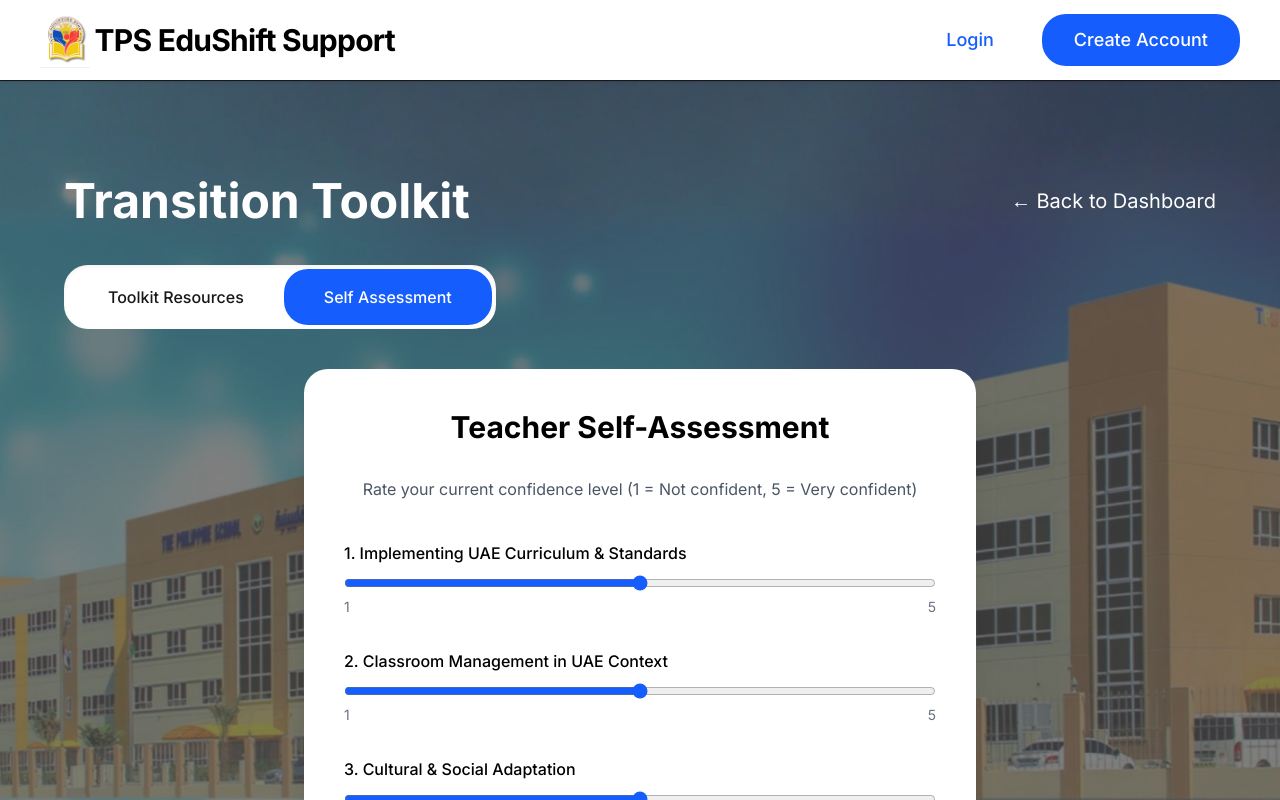
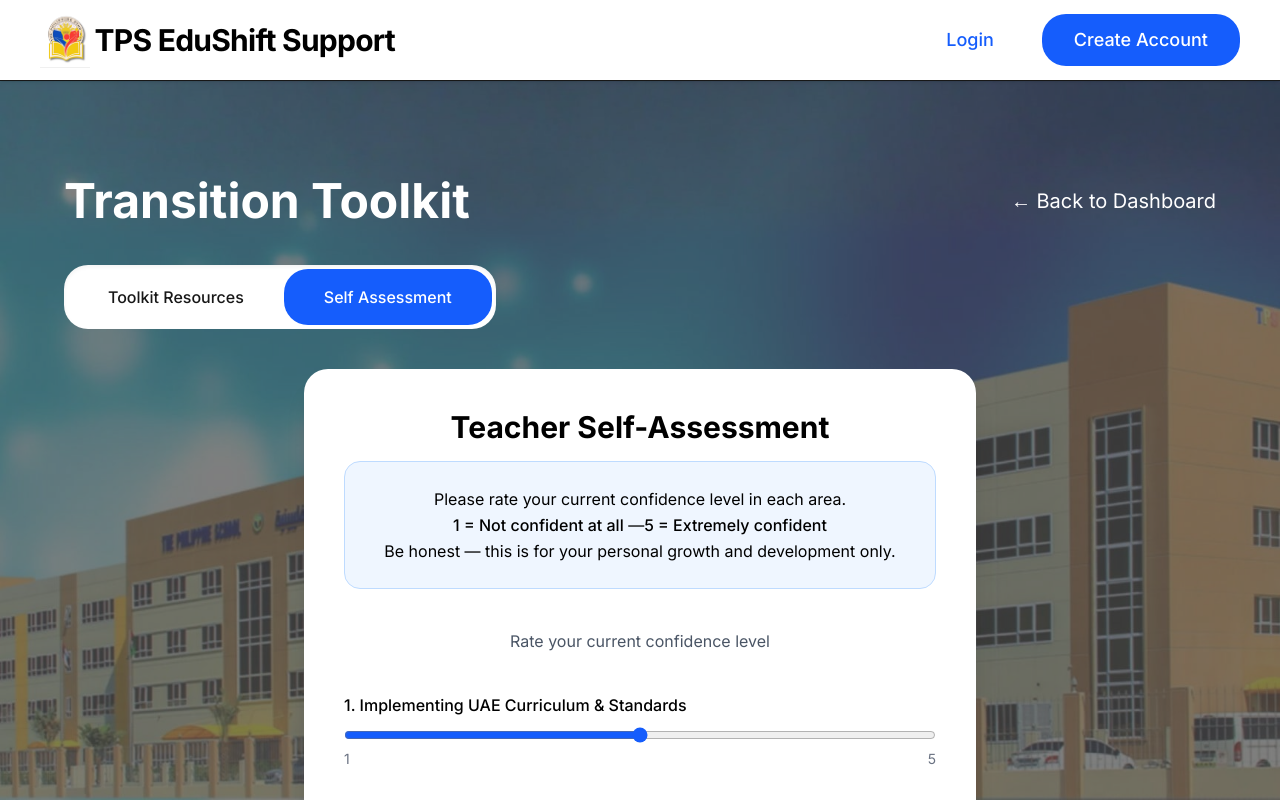
Before and after one commit to aemlsu/capstone-website, a Next.js app: page /dashboard/teacher/toolkit in a window 1280 px wide. Both pictures are taken after a click on the button "Self Assessment". Shown: the top 800 px of the page. Built offline with nearby package versions, Linux system fonts and the light colour scheme.

Commit message:
Update page.tsx

```diff
--- a/app/dashboard/teacher/toolkit/page.tsx
+++ b/app/dashboard/teacher/toolkit/page.tsx
@@ -38,7 +38,7 @@ export default function TransitionToolkit() {
         </button>
       </div>
 
-        {/* IMAGES TAB - Full large images, scroll down to see */}
+      {/* IMAGES TAB - unchanged */}
       {activeTab === 'images' && (
         <div className="space-y-12">
           <div>
@@ -65,13 +65,24 @@ export default function TransitionToolkit() {
         </div>
       )}
 
-        {/* SELF ASSESSMENT TAB - kept exactly as before */}
+      {/* SELF ASSESSMENT TAB - with instructions added */}
       {activeTab === 'assessment' && (
         <div className="bg-white rounded-3xl p-10 shadow-xl max-w-2xl mx-auto">
-            <h2 className="text-3xl font-bold text-black mb-8 text-center">Teacher Self-Assessment</h2>
-            <p className="text-center text-gray-600 mb-10">Rate your current confidence level (1 = Not confident, 5 = Very confident)</p>
+          <h2 className="text-3xl font-bold text-black mb-4 text-center">Teacher Self-Assessment</h2>
 
-            {/* Self Assessment Form (unchanged from previous version) */}
+          {/* New Instructions */}
+          <div className="bg-blue-50 border border-blue-200 rounded-2xl p-6 mb-10">
+            <p className="text-black text-center leading-relaxed">
+              Please rate your current confidence level in each area.<br />
+              <span className="font-medium">1 = Not confident at all</span> —
+              <span className="font-medium">5 = Extremely confident</span><br />
+              Be honest — this is for your personal growth and development only.
+            </p>
+          </div>
+
+          <p className="text-center text-gray-600 mb-10">Rate your current confidence level</p>
+
+          {/* Self Assessment Form (unchanged) */}
           <form className="space-y-8">
             <div>
               <label className="block text-black font-medium mb-2">1. Implementing UAE Curriculum &amp; Standards</label>
```
Lines whose indentation alone changed are shown as unchanged.
